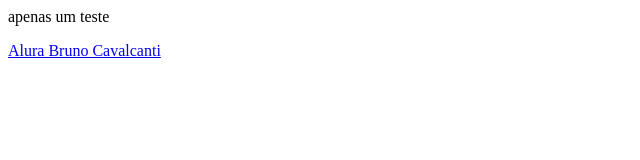
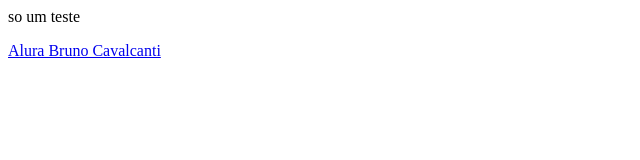
Before and after one commit to brunoh1n1/curso-git, a plain HTML site: page index.html in a window 1280 px wide. Shown: the full height of the page, 0-640 px from the left. Drawn offline with Linux system fonts and the light colour scheme.

Commit message:
Novo titulo

```diff
--- a/index.html
+++ b/index.html
@@ -1,7 +1,7 @@
 <html>
 	<head></head>
 		<body>
-			<p>apenas um teste</p>
+			<p>so um teste</p>
 			<a href="teste.html"> Alura Bruno Cavalcanti </a>
 
 			</body>
```
